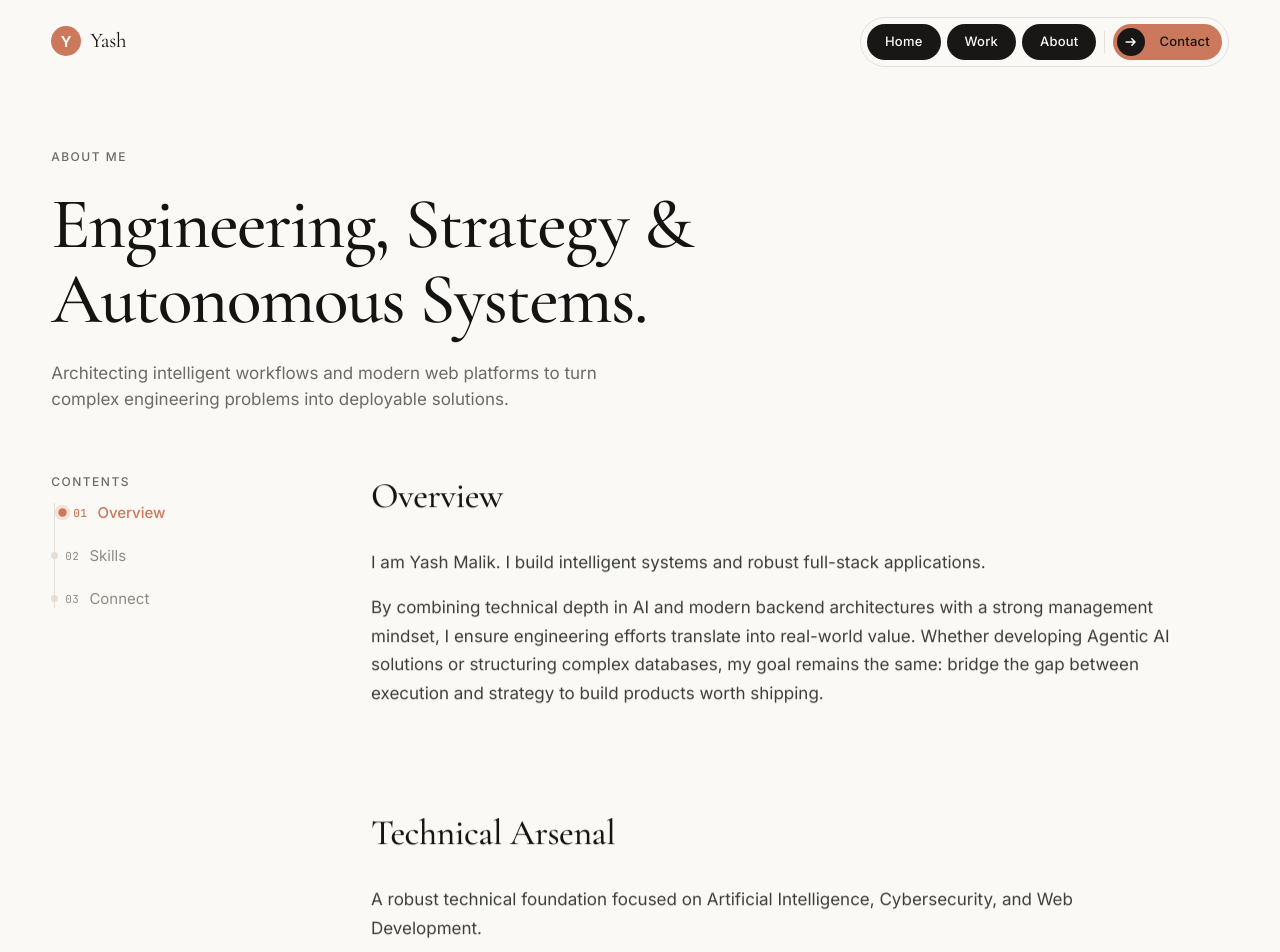
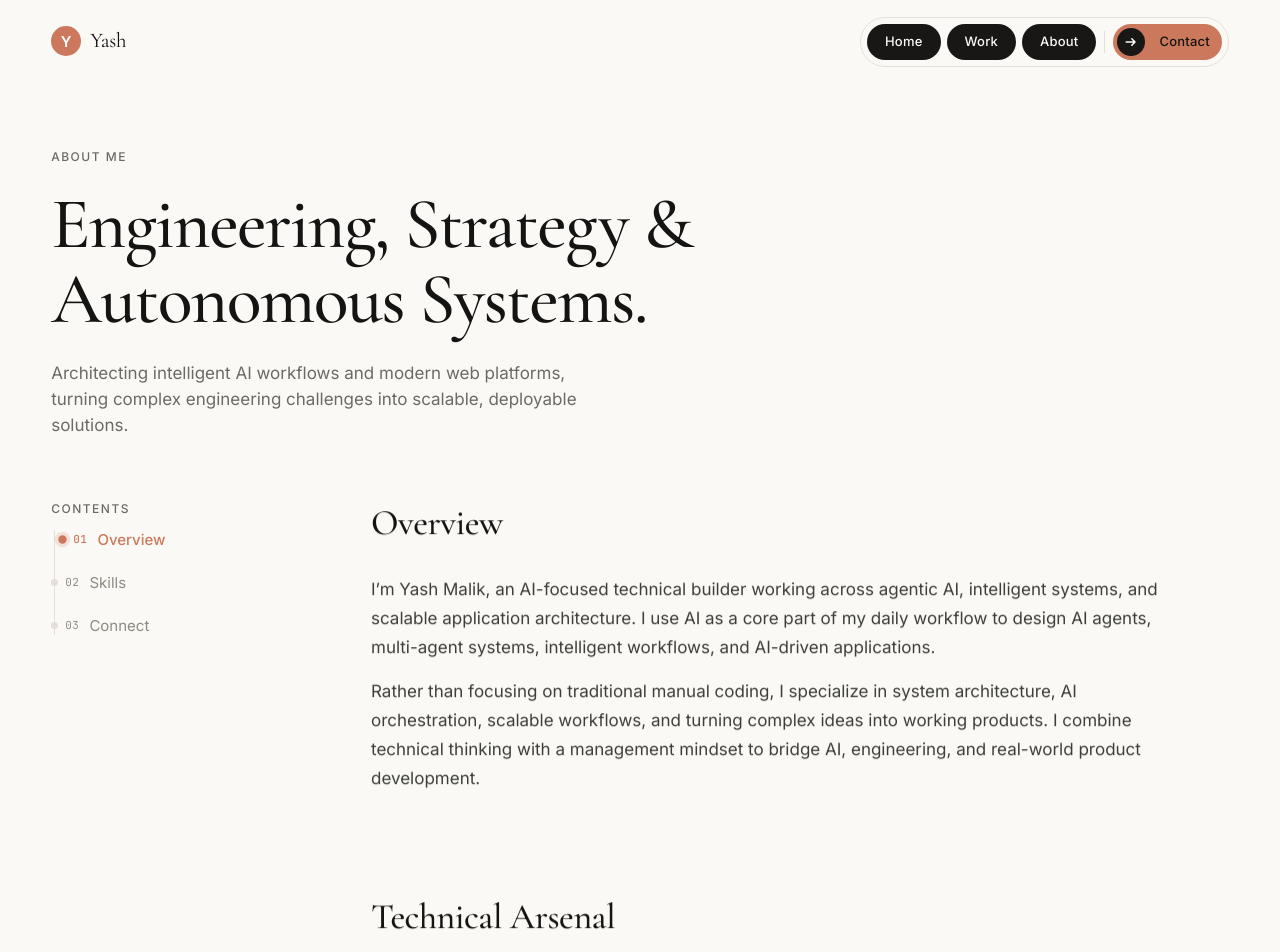
Before and after one commit to yash936936/Personal-Portfolio, a React (Vite) app in the folder portfolio/: page /about in a window 1280 px wide. Shown: the top 952 px of the page. Built offline with nearby package versions, Linux system fonts and the light colour scheme.

Commit message:
Revise About Me section for clarity and focus on AI
Updated the About Me section to reflect a stronger focus on AI and system architecture. Revised the language for clarity and impact.

```diff
--- a/portfolio/src/pages/About.tsx
+++ b/portfolio/src/pages/About.tsx
@@ -56,7 +56,7 @@ export default function About() {
       <PageHeader
         eyebrow="About Me"
         title="Engineering, Strategy & Autonomous Systems."
-        sub="Architecting intelligent workflows and modern web platforms to turn complex engineering problems into deployable solutions."
+        sub="Architecting intelligent AI workflows and modern web platforms, turning complex engineering challenges into scalable, deployable solutions."
       />
 
       <div className="container about__container">
@@ -88,10 +88,10 @@ export default function About() {
             <Reveal>
               <h2 className="about__h2">Overview</h2>
               <p className="about__text">
-                I am Yash Malik. I build intelligent systems and robust full-stack applications.
+                I’m Yash Malik, an AI-focused technical builder working across agentic AI, intelligent systems, and scalable application architecture. I use AI as a core part of my daily workflow to design AI agents, multi-agent systems, intelligent workflows, and AI-driven applications.
               </p>
               <p className="about__text">
-                By combining technical depth in AI and modern backend architectures with a strong management mindset, I ensure engineering efforts translate into real-world value. Whether developing Agentic AI solutions or structuring complex databases, my goal remains the same: bridge the gap between execution and strategy to build products worth shipping.
+                Rather than focusing on traditional manual coding, I specialize in system architecture, AI orchestration, scalable workflows, and turning complex ideas into working products. I combine technical thinking with a management mindset to bridge AI, engineering, and real-world product development.
               </p>
             </Reveal>
           </section>
@@ -101,7 +101,7 @@ export default function About() {
             <Reveal>
               <h2 className="about__h2">Technical Arsenal</h2>
               <p className="about__text">
-                A robust technical foundation focused on Artificial Intelligence, Cybersecurity, and Web Development.
+                A strong technical foundation spanning Artificial Intelligence, Cybersecurity, and modern Web Development.
               </p>
               <div className="about__skills-grid">
                 {SKILLS.map((skill) => (
@@ -139,7 +139,7 @@ export default function About() {
                   </div>
                 </a>
 
-                <a href="https://drive.google.com/drive/folders/1WbTv2it532uzHZKQUG1vCmQvzvgJxFt8?usp=drive_link" className="reveal-card" style={{ "--hover-color": "var(--color-primary)" } as CSSProperties}>
+                <a href="https://drive.google.com/drive/folders/1as0o0p7JRGXrWlpTwC9ZlgsXRN7WeX2F?usp=sharing" className="reveal-card" style={{ "--hover-color": "var(--color-primary)" } as CSSProperties}>
                   <div className="reveal-card__cover">
                     <span className="reveal-card__title">Certifications</span>
                   </div>
```
